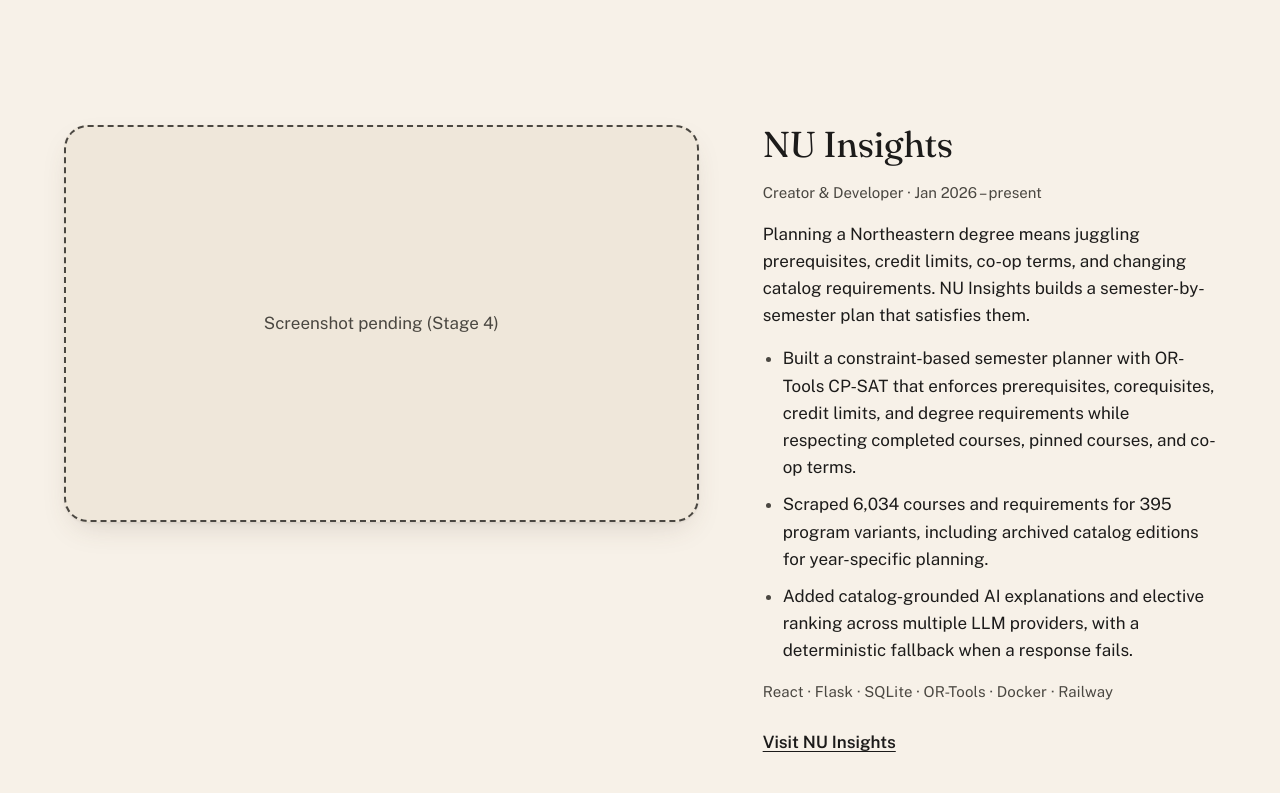
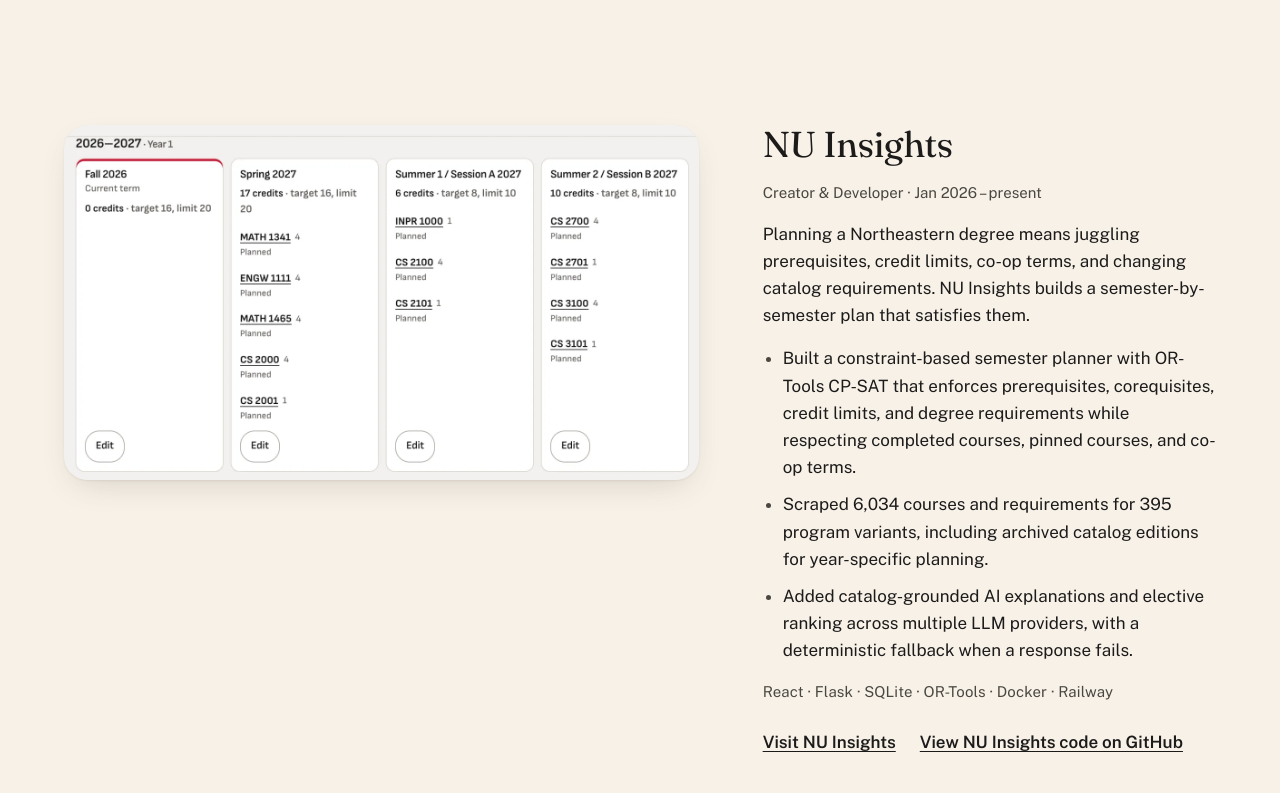
Before and after one commit to joseph-kelly1/portfolio, a plain HTML site: page public/index.html in a window 1280 px wide. Shown: the part 1547-2340 px from the top of the page. Drawn offline with Linux system fonts and the light colour scheme.

Commit message:
Add project screenshots and downloadable resume

```diff
--- a/public/index.html
+++ b/public/index.html
@@ -5,6 +5,12 @@
   <meta name="viewport" content="width=device-width, initial-scale=1">
   <title>Joseph Kelly — Software Portfolio</title>
   <meta name="description" content="Joseph Kelly is a computer science student at Northeastern University building full-stack software. Projects, résumé, and contact.">
+  <meta property="og:type" content="website">
+  <meta property="og:title" content="Joseph Kelly — Software Portfolio">
+  <meta property="og:description" content="Computer science student at Northeastern University building full-stack software. Projects, résumé, and contact.">
+  <meta property="og:url" content="https://josephkelly.dev/">
+  <meta name="twitter:card" content="summary">
+  <link rel="icon" href="assets/favicon.svg" type="image/svg+xml">
   <link rel="preload" href="assets/fonts/fraunces-latin-opsz.woff2" as="font" type="font/woff2" crossorigin>
   <link rel="preload" href="assets/fonts/public-sans-latin-wght.woff2" as="font" type="font/woff2" crossorigin>
   <link rel="stylesheet" href="styles.css">
@@ -30,8 +36,7 @@
       <p>I study computer science at Northeastern University with a concentration in systems. I build products end to end, from schedulers and data pipelines to billing and email delivery, and I'm currently a Technical Operations &amp; Automation Co-op at SLATE.</p>
 
       <ul class="links" aria-label="Professional links">
-        <!-- ponytail: becomes <a href="assets/resume-portfolio.pdf"> in Stage 4 -->
-        <li><span class="pending">Résumé PDF pending</span></li>
+        <li><a class="button button-primary" href="assets/resume-portfolio.pdf">View résumé (PDF)</a></li>
         <li><a href="https://github.com/joseph-kelly1">GitHub</a></li>
         <li><a href="https://linkedin.com/in/joseph-kelly4/">LinkedIn</a></li>
         <li><a href="mailto:kelly.jos@northeastern.edu">Email</a></li>
@@ -44,7 +49,7 @@
       <article class="project" aria-labelledby="mailcart-heading">
         <h3 id="mailcart-heading">MailCart</h3>
         <p class="meta">Founder &amp; Full-Stack Developer · Mar 2026 – present</p>
-        <div class="shot-placeholder">Screenshot pending (Stage 4)</div>
+        <img class="shot" src="assets/images/mailcart-composer.webp" width="1400" height="1077" alt="MailCart composer: an email template with First Name and Company placeholders, beside a live preview personalized for an example contact, Emily Carter.">
         <p>Personalized outreach usually means copying and pasting the same message into dozens of emails. MailCart turns a spreadsheet into individually personalized emails sent from your own Gmail or Outlook mailbox.</p>
         <ul>
           <li>Built asynchronous per-recipient sending with spreadsheet-driven personalization, conditional content, attachments, and live progress, with cancellation and retry handling.</li>
@@ -58,7 +63,7 @@
       <article class="project" aria-labelledby="nuinsights-heading">
         <h3 id="nuinsights-heading">NU Insights</h3>
         <p class="meta">Creator &amp; Developer · Jan 2026 – present</p>
-        <div class="shot-placeholder">Screenshot pending (Stage 4)</div>
+        <img class="shot" src="assets/images/nu-insights-plan.webp" width="1400" height="784" loading="lazy" decoding="async" alt="NU Insights Course Builder showing the first year of an example Computer Science plan generated by the planner: Spring and both summer terms filled with courses such as MATH 1341, CS 2000, and CS 3100, with credit totals against each term&#39;s target and limit.">
         <p>Planning a Northeastern degree means juggling prerequisites, credit limits, co-op terms, and changing catalog requirements. NU Insights builds a semester-by-semester plan that satisfies them.</p>
         <ul>
           <li>Built a constraint-based semester planner with OR-Tools CP-SAT that enforces prerequisites, corequisites, credit limits, and degree requirements while respecting completed courses, pinned courses, and co-op terms.</li>
@@ -66,7 +71,7 @@
           <li>Added catalog-grounded AI explanations and elective ranking across multiple LLM providers, with a deterministic fallback when a response fails.</li>
         </ul>
         <p class="tech"><span class="visually-hidden">Technologies: </span>React · Flask · SQLite · OR-Tools · Docker · Railway</p>
-        <p><a href="https://nuinsights.josephkelly.dev">Visit NU Insights</a></p>
+        <p class="project-links"><a href="https://nuinsights.josephkelly.dev">Visit NU Insights</a> <a href="https://github.com/joseph-kelly1/nu-insights">View NU Insights code on GitHub</a></p>
       </article>
     </section>
 
@@ -93,7 +98,7 @@
       <li><a href="mailto:kelly.jos@northeastern.edu">Email</a></li>
       <li><a href="https://github.com/joseph-kelly1">GitHub</a></li>
       <li><a href="https://linkedin.com/in/joseph-kelly4/">LinkedIn</a></li>
-      <li><span class="pending">Résumé PDF pending</span></li>
+      <li><a href="assets/resume-portfolio.pdf">Résumé (PDF)</a></li>
     </ul>
   </footer>
 </body>
--- a/public/styles.css
+++ b/public/styles.css
@@ -181,7 +181,7 @@ nav a:hover { color: var(--ink); text-decoration: underline; }
   list-style: none;
 }
 
-.links a, .links .pending, .button {
+.links a, .button {
   display: inline-flex;
   align-items: center;
   justify-content: center;
@@ -197,7 +197,7 @@ nav a:hover { color: var(--ink); text-decoration: underline; }
 .links a:hover, .button:hover { background: oklch(22.3% 0.002 67.7 / 0.06); }
 .links a:active, .button:active { transform: translateY(1px); }
 
-/* Primary action, for "View résumé" once the PDF exists (Stage 4) */
+/* Primary action: View résumé */
 .button-primary {
   border-color: var(--action);
   background: var(--action);
@@ -205,12 +205,6 @@ nav a:hover { color: var(--ink); text-decoration: underline; }
 }
 
 .button-primary:hover { border-color: var(--action-hover); background: var(--action-hover); }
-
-.links .pending {
-  border-style: dashed;
-  color: var(--stone);
-  font-style: italic;
-}
 
 /* Sections */
 main > section {
@@ -238,17 +232,13 @@ main > section > h2 {
   font-size: var(--text-small);
 }
 
-.shot-placeholder {
-  display: grid;
-  place-items: center;
-  aspect-ratio: 16 / 10;
+.shot {
+  display: block;
+  width: 100%;
+  height: auto;
   margin-block: 0.75rem;
-  padding: 1rem;
-  border: 2px dashed var(--stone);
   border-radius: var(--radius-frame);
   background: var(--surface);
-  color: var(--stone);
-  text-align: center;
   box-shadow: var(--shadow-frame);
 }
 
@@ -264,6 +254,12 @@ main > section > h2 {
   color: var(--stone);
   font-size: var(--text-small);
   letter-spacing: 0.01em;
+}
+
+.project-links {
+  display: flex;
+  flex-wrap: wrap;
+  gap: 0 1.5rem;
 }
 
 .project a {
@@ -283,7 +279,7 @@ main > section > h2 {
 
   .project > * { grid-column: 1; }
 
-  .project .shot-placeholder {
+  .project .shot {
     grid-column: 2;
     grid-row: 1 / -1;
     margin: 0;
@@ -292,7 +288,7 @@ main > section > h2 {
   /* Alternate sides so the two projects read as distinct sections */
   .project:nth-of-type(even) { grid-template-columns: minmax(0, 7fr) minmax(0, 5fr); }
   .project:nth-of-type(even) > * { grid-column: 2; }
-  .project:nth-of-type(even) .shot-placeholder { grid-column: 1; }
+  .project:nth-of-type(even) .shot { grid-column: 1; }
 }
 
 /* Background */
@@ -347,7 +343,6 @@ dd:last-child { margin-bottom: 0; }
 
 .site-footer .links a { border-color: var(--fog); }
 .site-footer .links a:hover { background: oklch(96% 0.014 78.3 / 0.1); }
-.site-footer .pending { border-color: var(--fog); color: var(--fog); }
 
 @media (prefers-reduced-motion: reduce) {
   *, *::before, *::after {
```
Also changed, not shown: public/assets/favicon.svg (added), public/assets/images/mailcart-composer.webp (added), public/assets/images/nu-insights-plan.webp (added), 4 other files.
